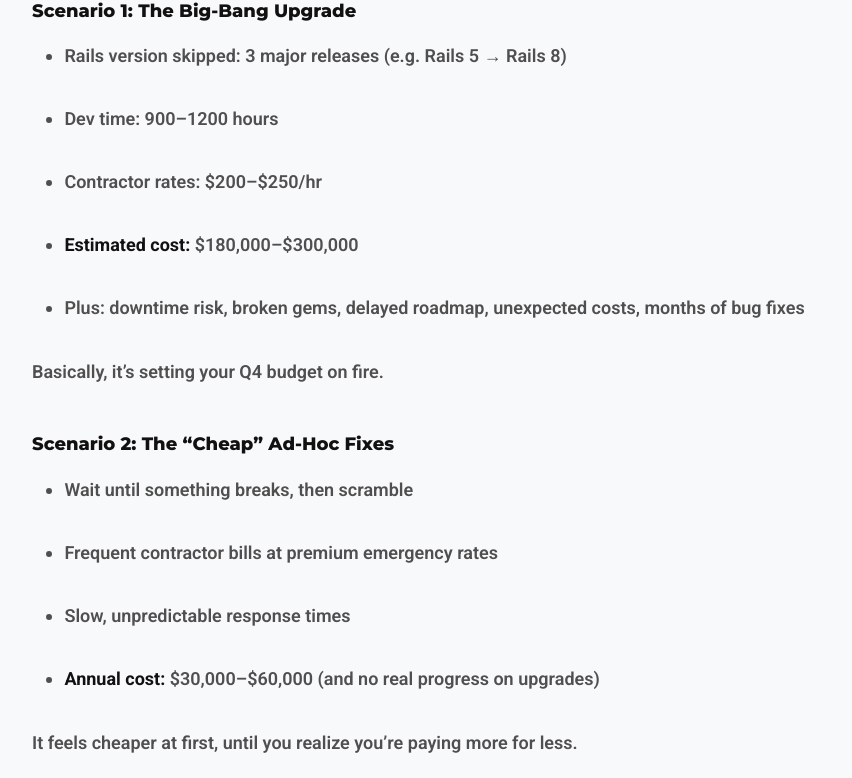
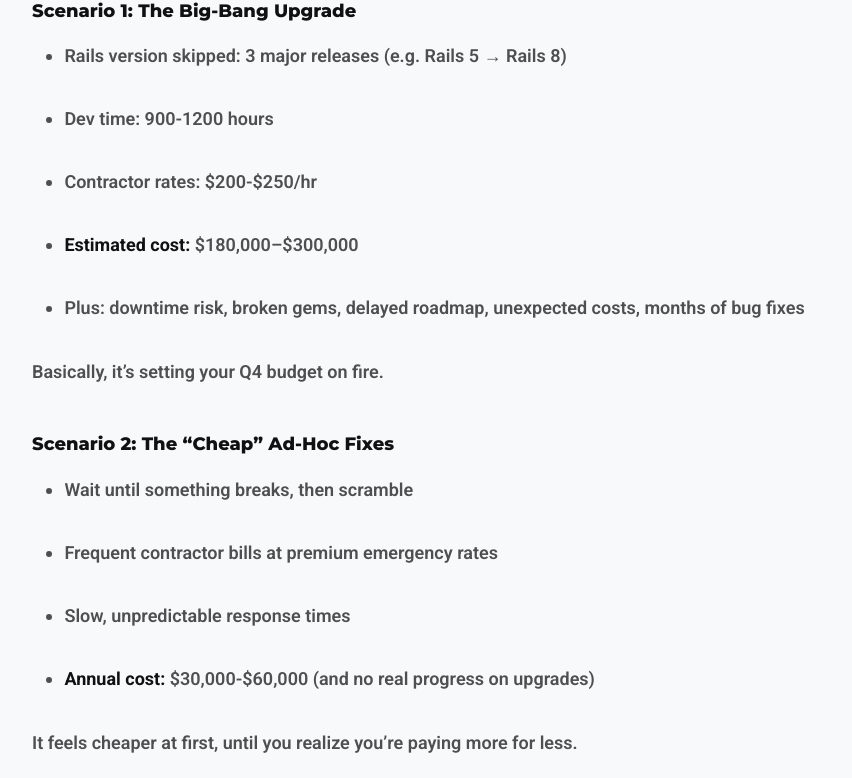
Before and after one commit to waleo/railsfever-05-2025, a Jekyll site: the page built from _posts/2025-08-18-ruby-on-rails-maintenance-cost.md, in a window 1280 px wide and 1400 px high, scrolled down 1757 px. Shown: the part 152-930 px from the top of the window, without its empty margins (208-1060 px from the left). Built offline with Jekyll 4.4.1, drawn with Linux system fonts in a browser that asks for light colours; some of the changed text lies outside the part shown.

Commit message:
Fix formatting errors

```diff
--- a/_posts/2025-08-18-ruby-on-rails-maintenance-cost.md
+++ b/_posts/2025-08-18-ruby-on-rails-maintenance-cost.md
@@ -1,7 +1,7 @@
 ---
 layout: post
 title: "Ruby on Rails Maintenance Cost: Stop Burning Money on Big-Bang Upgrades"
-subtitle: 'Why predictable monthly care beats surprise six-figure "Rails emergencies"'
+subtitle: "Why predictable monthly care beats surprise six-figure Rails emergencies"
 description: "Worried about Ruby on Rails maintenance costs? Avoid burning money on risky big-bang upgrades. Learn why monthly incremental upgrades with Rails Fever’s Care Plan save money and reduce risk."
 author: "Wale Olaleye"
 categories: ["Rails Maintenance", "Pricing"]
@@ -32,9 +32,9 @@
 
 * Rails version skipped: 3 major releases (e.g. Rails 5 → Rails 8)
 
-* Dev time: 900–1200 hours
+* Dev time: 900-1200 hours
 
-* Contractor rates: $200–$250/hr
+* Contractor rates: $200-$250/hr
 
 * **Estimated cost:** $180,000–$300,000
 
@@ -50,7 +50,7 @@
 
 * Slow, unpredictable response times
 
-* **Annual cost:** $30,000–$60,000 (and no real progress on upgrades)
+* **Annual cost:** $30,000-$60,000 (and no real progress on upgrades)
 
 It feels cheaper at first, until you realize you’re paying more for less.
 
@@ -74,13 +74,13 @@
 
 Here’s how it breaks down:
 
-* **Foundation – $5,000/month**
+* **Foundation - $5,000/month**
     For small apps (up to 20k LOC) on Heroku, Render, or Hatchbox. Includes monthly patches, one major Rails upgrade per year, monitoring, and reports. Think of it as your Rails dental cleaning plan.
 
-* **Growth – $10,000/month (Most Popular)**
+* **Growth - $10,000/month (Most Popular)**
     For mid-sized apps with custom infra on AWS/GCP/DO (up to 60k LOC). Adds roadmap tracking, pipeline support, and strategy calls. Optional weekend emergency support if you like living dangerously.
 
-* **Partner – $20,000/month**
+* **Partner - $20,000/month**
     For apps so mission-critical that downtime isn’t just expensive—it’s unthinkable. Includes full DevOps, CTO-level advisory, and premium SLAs. Basically “Rails maintenance on steroids.”
 
 And every plan starts with a 3-month trial. Because unlike that shady car mechanic, we actually want you to trust us before signing a long-term deal.
```
